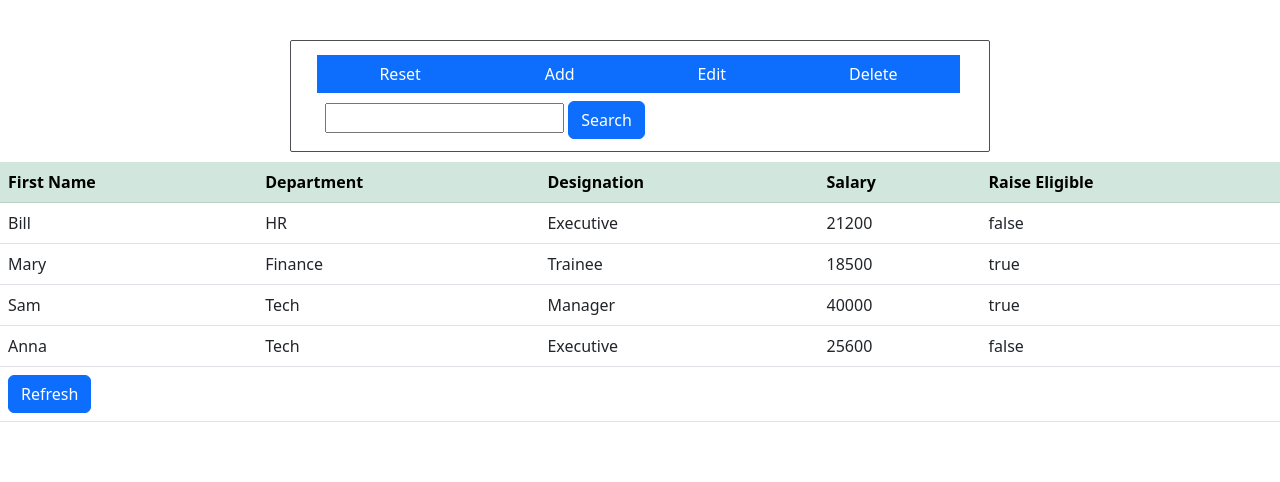
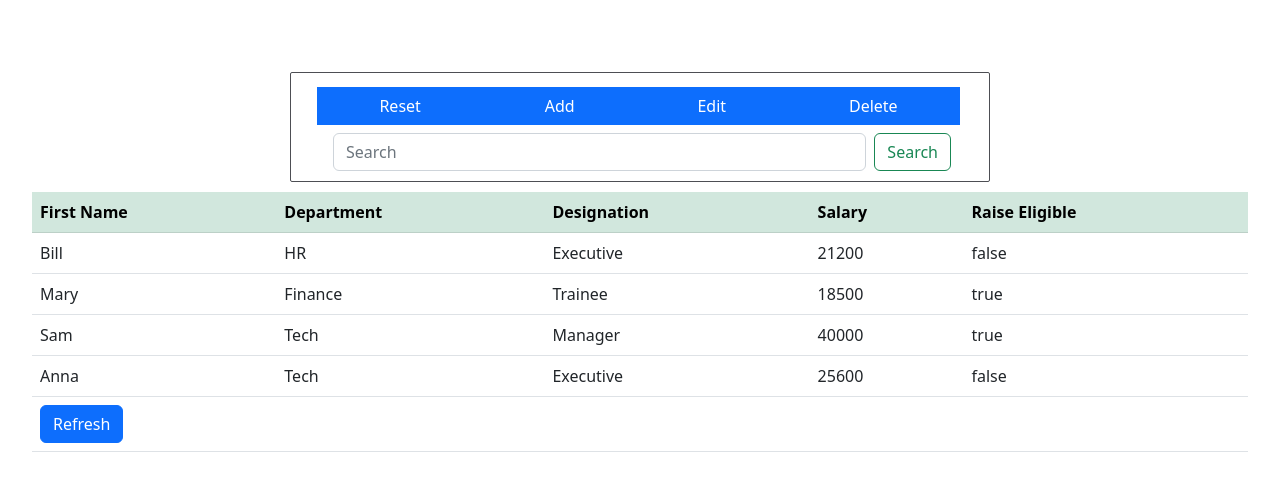
Before and after one commit to MicMetz/HumanResources, a plain HTML site: page index.html in a window 1280 px wide. Drawn offline with nearby package versions, Linux system fonts and the light colour scheme.

```diff
--- a/css/styles.css
+++ b/css/styles.css
@@ -9,7 +9,7 @@ body {
     background-color : #fff;
     color            : #333;
     font             : 1em / 1.4 Helvetica Neue, Helvetica, Arial, sans-serif;
-    padding          : 0;
+    padding          : 2em;
     margin           : 0;
 }
 
--- a/index.html
+++ b/index.html
@@ -35,11 +35,11 @@
 							</div>
 						</div>
 
-						<div id="db-search" class="mt-sm-0 ">
-							<label for="searchField" class="form-label">
-								<input type="text" id="searchField" placeholder="" style="width: auto">
-							</label>
-							<button class="btn btn-primary" id="searchButton">Search</button>
+						<div id="db-search" class="">
+							<form class="d-flex" autocomplete="on">
+								<input class="form-control me-2" type="search" placeholder="Search" id="searchField" aria-label="Search">
+								<button class="btn btn-outline-success" id="searchButton" type="submit">Search</button>
+							</form>
 						</div>
 
 						<div id="addModal" class="modal">
```
